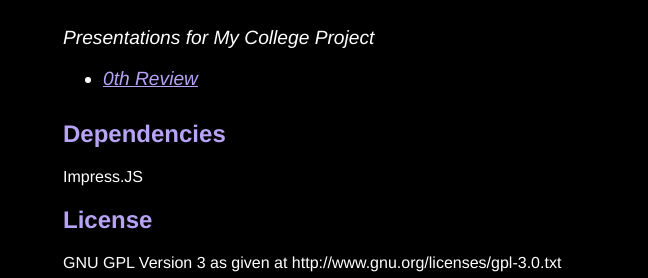
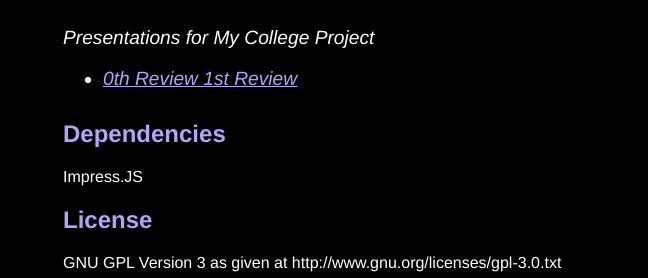
Before and after one commit to gautamk/Project-Review-Presentations, a plain HTML site: page index.html in a window 1280 px wide. Shown: the part 254-532 px from the top of the page, 227-875 px from the left. Drawn offline with Linux system fonts and the light colour scheme; grey boxes are pictures that could not be loaded.

Commit message:
Added 1st review to index

```diff
--- a/index.html
+++ b/index.html
@@ -50,6 +50,7 @@
       <ul>
         <li>
             <a href="./0th-Review/">0th Review </a>
+            <a href="./1st-Review/1stReviewPresentation.pdf" title="">1st Review</a>
         </li>
       </ul>
     </div>
```
